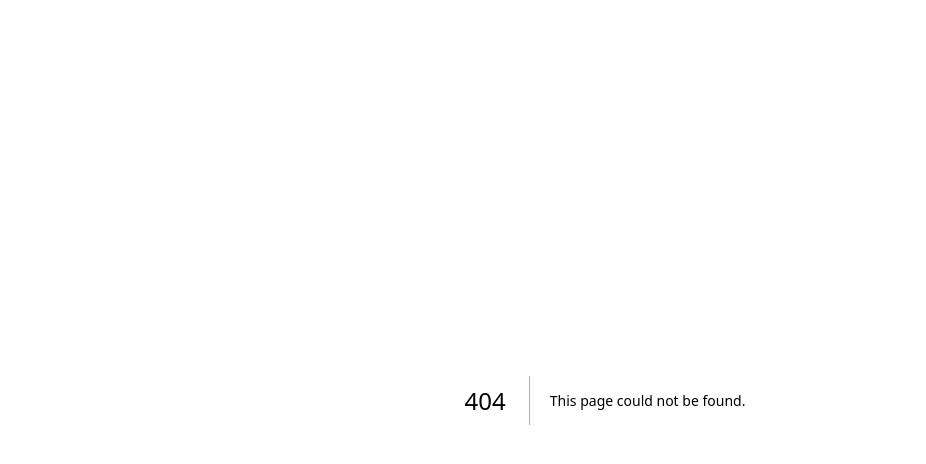
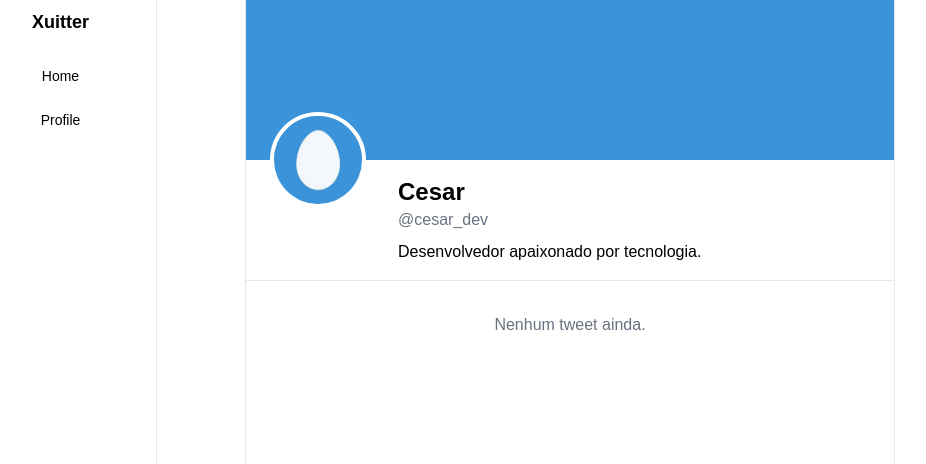
Before and after one commit to cesarpmorais/Xuitter, a Next.js app in the folder xuitter-react/: page /profile in a window 1280 px wide. Before the commit this address had no page. Shown: the top 464 px of the page, without its empty margins (35-961 px from the left). Built offline with nearby package versions, Linux system fonts and the light colour scheme.

Commit message:
feat: added static home and profile pages

```diff
--- a/package.json
+++ b/package.json
@@ -4,7 +4,7 @@
     "private": true,
     "scripts": {
         "dev": "concurrently \"python3 xuitter-backend/manage.py runserver\" \"cd xuitter-react && npm run dev\"",
-        "setup-backend": "pip install -r requirements.txt && python3 xuitter-backend/manage.py migrate && bash load_fixtures.sh"
+        "setup-backend": "pip install -r requirements.txt && python3 xuitter-backend/manage.py migrate && cd xuitter-backend && bash load_fixtures.sh"
     },
     "devDependencies": {
         "concurrently": "^8.2.2"
--- a/xuitter-react/src/app/components/feed.tsx
+++ b/xuitter-react/src/app/components/feed.tsx
@@ -1,8 +1,11 @@
 import initial_tweets from "../utils/initial_tweets.json";
+import { Sidebar } from "./sidebar";
 import { Tweet } from "./tweet";
 
 export const Feed = () => {
     return (
+        <div className="grid grid-cols-[280px_1fr_350px] min-h-screen w-full bg-white text-black dark:bg-black dark:text-white">
+            <Sidebar />
             <main className="border-x border-gray-200 dark:border-gray-800 p-4">
                 <h1 className="text-xl font-bold mb-4">Home</h1>
                 <div className="border-b border-gray-200 dark:border-gray-800 pb-4 mb-4">
@@ -23,5 +26,6 @@ export const Feed = () => {
                     ))}
                 </div>
             </main>
+        </div>
     );
 }
--- a/xuitter-react/src/app/components/sidebar.tsx
+++ b/xuitter-react/src/app/components/sidebar.tsx
@@ -1,12 +1,26 @@
+"use client";
+import { useRouter } from "next/navigation";
+
 export const Sidebar = () => {
+    const router = useRouter();
+
     return (
         <aside className="w-48 p-2 border-r border-gray-200 dark:border-gray-800 sticky top-0 h-screen">
-            <div className="text-lg font-bold mb-6">Xuitter</div>
+            <div className="text-lg font-bold mb-6 cursor-pointer text-center"
+                onClick={() => router.push("/")}>
+                Xuitter
+            </div>
             <nav className="flex flex-col gap-3">
-                <button className="hover:bg-gray-100 dark:hover:bg-gray-800 p-1.5 rounded text-sm">
+                <button
+                    className="hover:bg-gray-100 dark:hover:bg-gray-800 p-1.5 rounded text-sm"
+                    onClick={() => router.push("/")}
+                >
                     Home
                 </button>
-                <button className="hover:bg-gray-100 dark:hover:bg-gray-800 p-1.5 rounded text-sm">
+                <button
+                    className="hover:bg-gray-100 dark:hover:bg-gray-800 p-1.5 rounded text-sm"
+                    onClick={() => router.push("/profile")}
+                >
                     Profile
                 </button>
             </nav>
--- a/xuitter-react/src/app/page.tsx
+++ b/xuitter-react/src/app/page.tsx
@@ -23,9 +23,6 @@ export default function Home() {
   }
 
   return (
-    <div className="grid grid-cols-[280px_1fr_350px] min-h-screen w-full bg-white text-black dark:bg-black dark:text-white">
-      <Sidebar />
-      <Feed />
-    </div>
+    <Feed />
   );
 }
--- /dev/null
+++ b/xuitter-react/src/app/profile/page.tsx
@@ -0,0 +1,57 @@
+import initial_tweets from "../utils/initial_tweets.json";
+import { Tweet } from "../components/tweet";
+import { Sidebar } from "../components/sidebar";
+
+export default function ProfilePage() {
+    const defaultAvatar = "/xuitter_photo.jpg";
+    // Simulação de dados do usuário
+    const user = {
+        name: "Cesar",
+        username: "cesar_dev",
+        bio: "Desenvolvedor apaixonado por tecnologia.",
+        avatar: "/xuitter_photo.jpg",
+    };
+
+    // Filtra tweets do usuário (ajuste conforme sua estrutura real)
+    const userTweets = initial_tweets.filter(
+        (tweet: any) => tweet.username === user.username
+    );
+
+    return (
+        <div className="grid grid-cols-[280px_1fr_350px] min-h-screen w-full bg-white text-black dark:bg-black dark:text-white">
+            <Sidebar />
+            <main className="border-x border-gray-200 dark:border-gray-800">
+                {/* Banner */}
+                <div
+                    className="h-40 w-full bg-cover bg-center"
+                    style={{ backgroundColor: "#3b94da" }}
+                />
+                {/* Avatar e infos */}
+                <div className="relative px-6">
+                    <img
+                        src={defaultAvatar}
+                        alt={user.name}
+                        className="w-24 h-24 aspect-square object-cover rounded-full border-4 border-white dark:border-black absolute -top-12 left-6"
+                    />
+                    <div className="pl-32 pt-4 pb-2">
+                        <h2 className="text-2xl font-bold">{user.name}</h2>
+                        <div className="text-gray-500">@{user.username}</div>
+                        <div className="mt-2">{user.bio}</div>
+                    </div>
+                </div>
+                {/* Divider */}
+                <div className="border-b border-gray-200 dark:border-gray-800 my-2" />
+                {/* Tweets */}
+                <div className="flex flex-col gap-6 p-6">
+                    {userTweets.length > 0 ? (
+                        userTweets.map((tweet: any, index: number) => (
+                            <Tweet key={index} {...tweet} />
+                        ))
+                    ) : (
+                        <div className="text-center text-gray-500">Nenhum tweet ainda.</div>
+                    )}
+                </div>
+            </main>
+        </div>
+    );
+}
```
Also changed, not shown: xuitter-react/public/xuitter_photo.jpg (added). Lines whose indentation alone changed are shown as unchanged.
